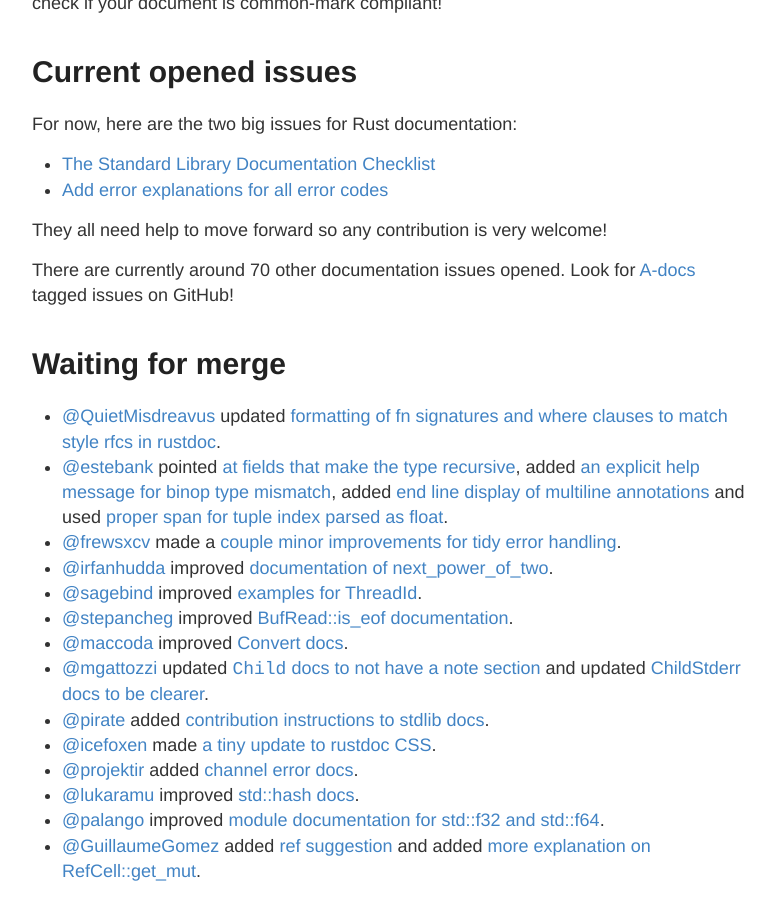
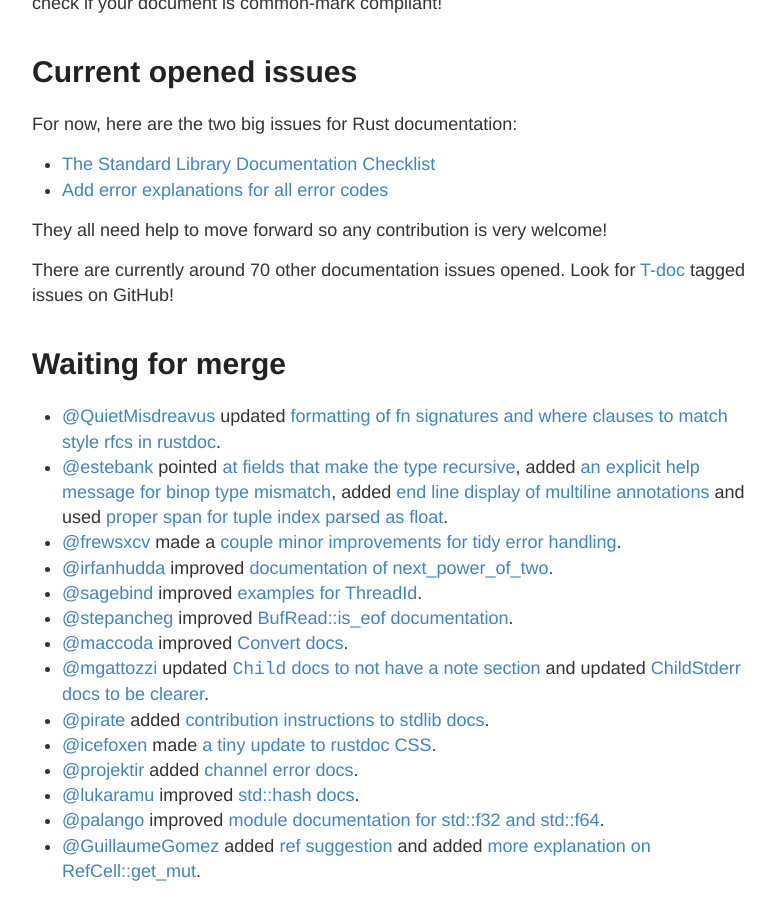
Before and after one commit to GuillaumeGomez/this-week-in-rust-docs, a Jekyll site: the page built from _posts/2017-4-9-this-week-in-rust-docs-51.md, in a window 1280 px wide and 900 px high, scrolled down 684 px. Shown: the whole window, without its empty margins (248-1023 px from the left). Built offline with Jekyll 4.4.1, drawn with Linux system fonts in a browser that asks for light colours.

Commit message:
There's a new tag for tracking doc issues:  T-doc
I've changed the link for open documentation issues, as the old one wasn't working.

```diff
--- a/_posts/2017-4-9-this-week-in-rust-docs-51.md
+++ b/_posts/2017-4-9-this-week-in-rust-docs-51.md
@@ -32,7 +32,7 @@ For now, here are the two big issues for Rust documentation:
 
 They all need help to move forward so any contribution is very welcome!
 
-There are currently around 70 other documentation issues opened. Look for [A-docs](https://github.com/rust-lang/rust/issues?q=is%3Aopen+is%3Aissue+label%3AA-docs) tagged issues on GitHub!
+There are currently around 70 other documentation issues opened. Look for [T-doc](https://github.com/rust-lang/rust/labels/T-doc) tagged issues on GitHub!
 
 # Waiting for merge
 
```
